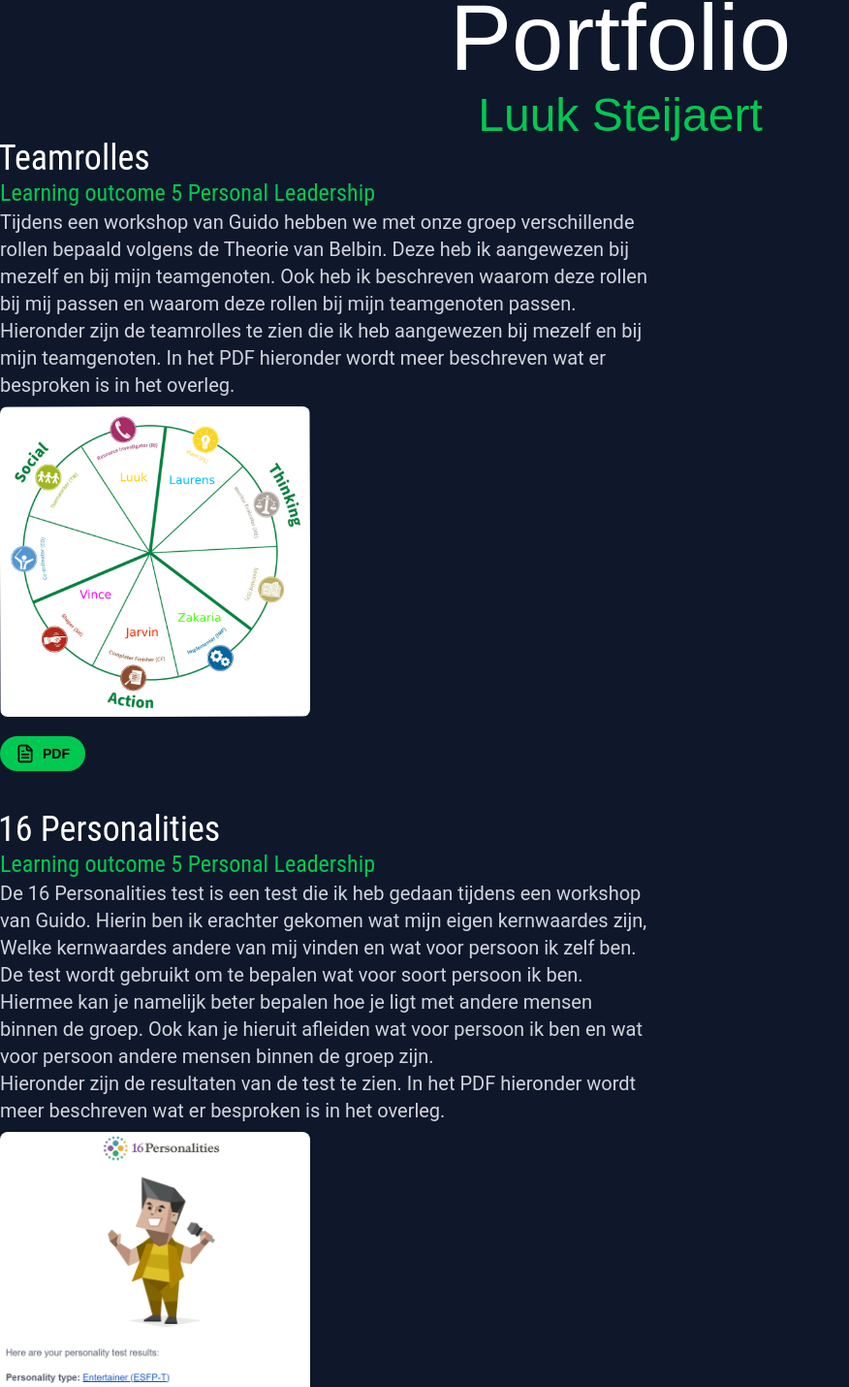
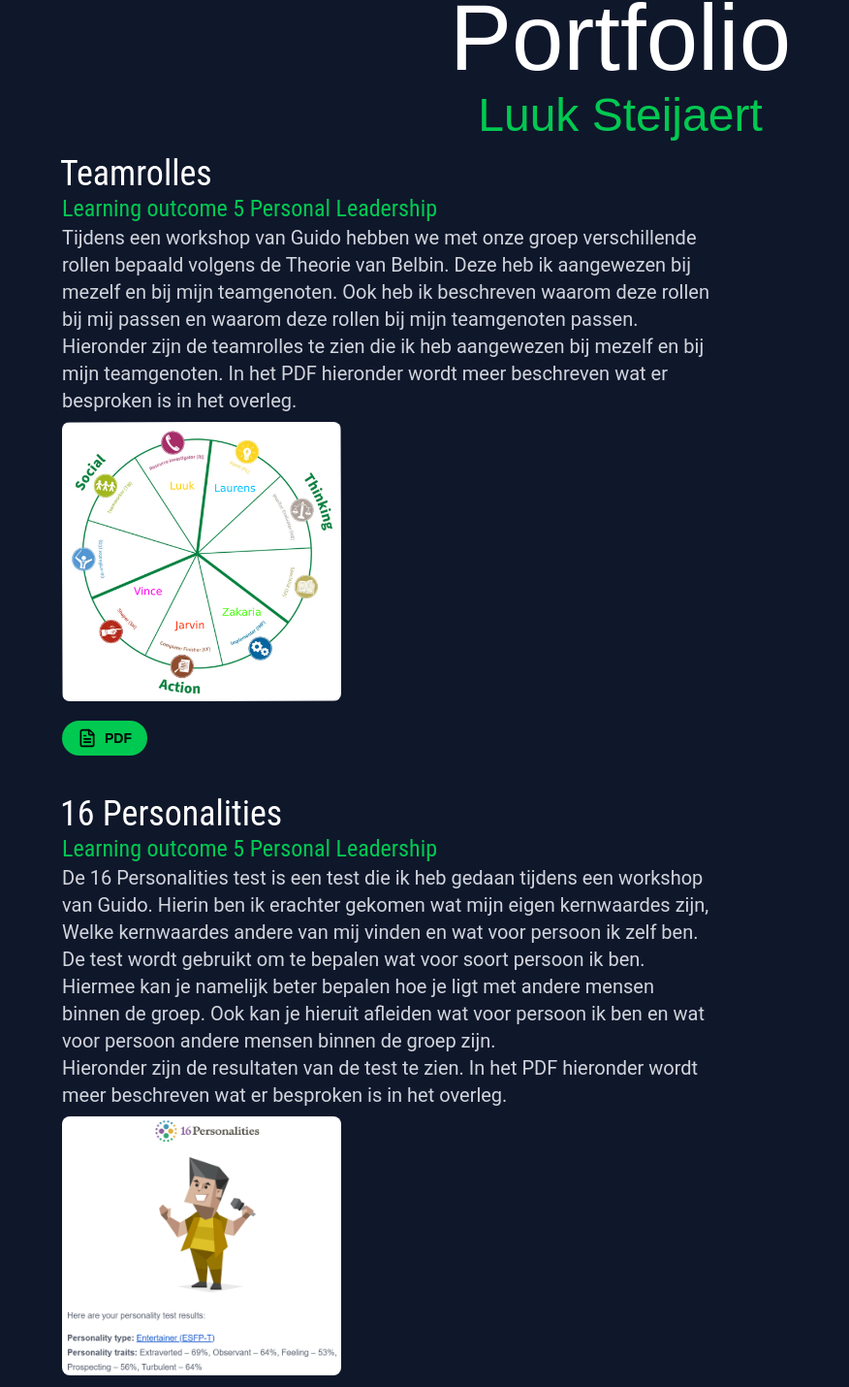
Before and after one commit to LuukyPuuky/Portfolio2.1, a Nuxt app: page /projects/portfolio in a window 1280 px wide. Shown: the part 155-1585 px from the top of the page at 97% size, without its empty margins (0-876 px from the left). Built offline with nearby package versions, Linux system fonts and the light colour scheme.

Commit message:
update portfolio, not finished yet but next commit will be something different

```diff
--- a/pages/projects/portfolio.vue
+++ b/pages/projects/portfolio.vue
@@ -3,9 +3,16 @@
     <div class="bg-slate-900 text-white">
       <Navbar />
       <HeaderProject title="Portfolio" subtitle="Luuk Steijaert" />
-
-      <Teamroles />
-      <Personal />
+      <div class="min-h-screen p-4">
+        <div class="max-w-6xl mx-auto">
+          <div id="teamroles" class="scroll-mt-24">
+            <Teamroles />
+          </div>
+          <div id="personal" class="scroll-mt-24">
+            <Personal />
+          </div>
+        </div>
+      </div>
       <Footer />
     </div>
   </div>
```
